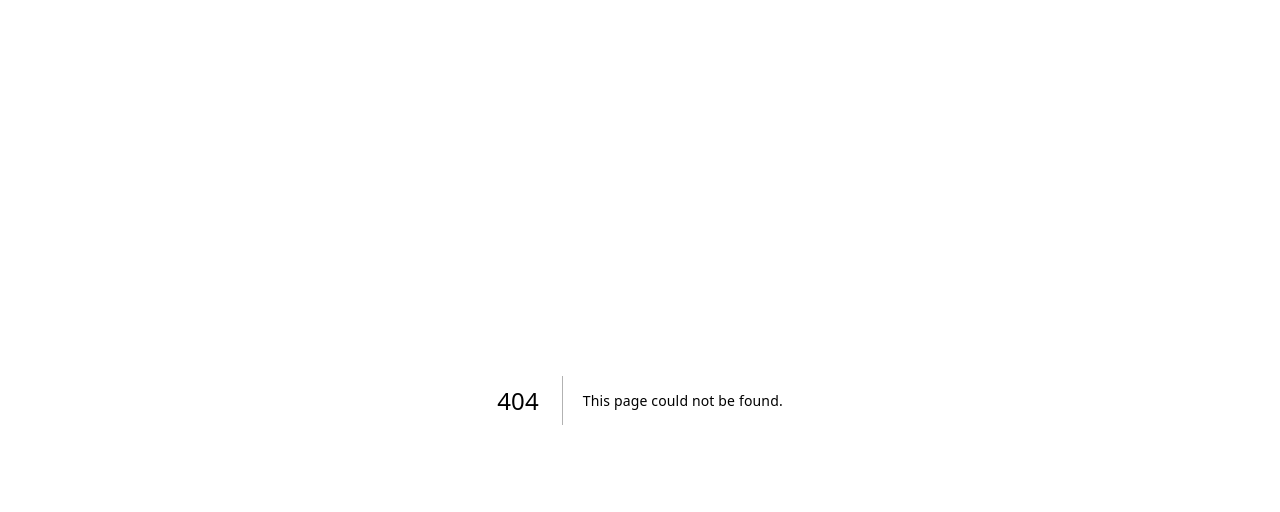
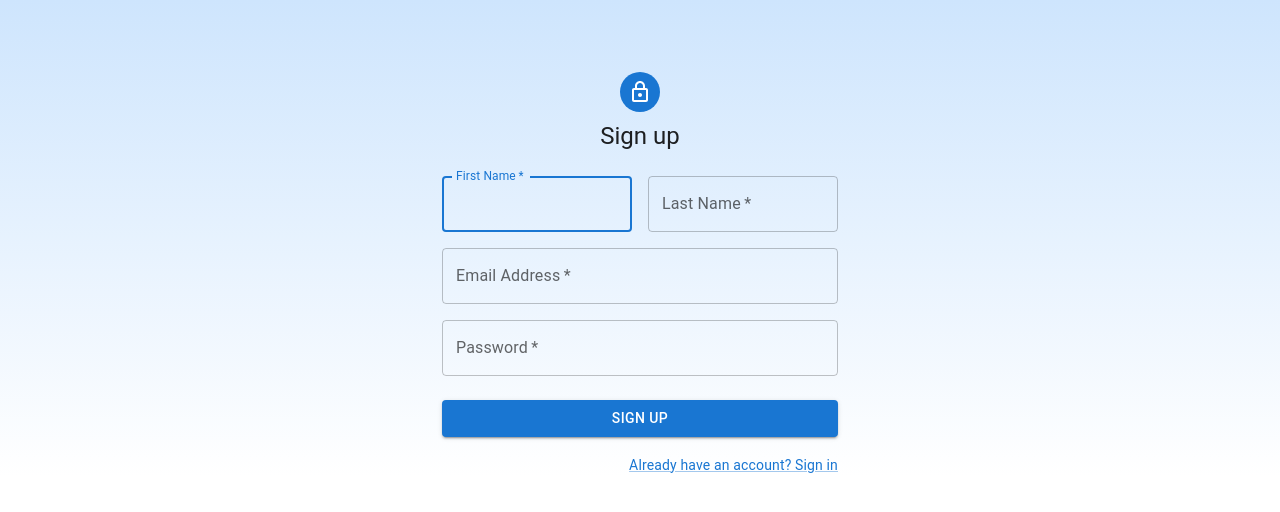
Before and after one commit to kungfangyu/online-course-project, a Next.js app: page /signup in a window 1280 px wide. Before the commit this address had no page. Shown: the top 512 px of the page. Built offline with nearby package versions, Linux system fonts and the light colour scheme.

Commit message:
feat: create signin / signup pages and add search bar

```diff
--- a/package.json
+++ b/package.json
@@ -15,6 +15,7 @@
     "@mui/joy": "^5.0.0-beta.36",
     "@mui/lab": "^5.0.0-alpha.170",
     "@mui/material": "^5.15.20",
+    "@mui/system": "^5.15.20",
     "gsap": "^3.12.5",
     "next": "14.2.4",
     "react": "^18",
--- a/src/app/frontendev/[frontCourseDetail]/[courseVideoId]/page.js
+++ b/src/app/frontendev/[frontCourseDetail]/[courseVideoId]/page.js
@@ -2,15 +2,21 @@
  * @Author: Fangyu Kung
  * @Date: 2024-06-27 18:07:30
  * @LastEditors: Do not edit
- * @LastEditTime: 2024-06-28 18:00:30
+ * @LastEditTime: 2024-07-01 16:37:50
  * @FilePath: /online-course-project/src/app/frontendev/[frontCourseDetail]/[courseVideoId]/page.js
  */
+"use client";
+
 import MainNav from "@/components/MainNav";
 import styles from "@/components/course.module.css";
+import { FRONTEND_PATH } from "@/helps/variables";
 import SkipNextIcon from "@mui/icons-material/SkipNext";
 import SkipPreviousIcon from "@mui/icons-material/SkipPrevious";
-import { Box, Container, Stack, Typography } from "@mui/material";
-import Fab from "@mui/material/Fab";
+import { Box, Button, Container, Stack, Typography } from "@mui/material";
+import Breadcrumbs from "@mui/material/Breadcrumbs";
+import Link from "@mui/material/Link";
+import { useParams } from "next/navigation";
+
 const CourseVideoPage = () => {
   const videoData = {
     title: "Introduction to HTML & CSS",
@@ -21,12 +27,29 @@ const CourseVideoPage = () => {
     youtubeUrl: "https://www.youtube.com/embed/6v2L2UGZJAM", // 示例 YouTube 影片 URL
   };
 
+  const router = useParams();
+  const courseDetailPath = `/${FRONTEND_PATH}/${router.frontCourseDetail}`;
+
   return (
     <>
       <MainNav />
+
       <Box className={styles.courseDetailBackground}>
         <Container className={styles.courseMainContainer}>
           <Stack spacing={2} sx={{ width: { xs: "100%" } }}>
+            <Breadcrumbs aria-label="breadcrumb">
+              <Link
+                underline="hover"
+                color="inherit"
+                href={`/${FRONTEND_PATH}`}
+              >
+                Course List
+              </Link>
+              <Link underline="hover" color="inherit" href={courseDetailPath}>
+                Course Details
+              </Link>
+              <Typography color="text.primary"> {videoData.title}</Typography>
+            </Breadcrumbs>
             <Typography variant="h1" className={styles.courseDetailPageTitle}>
               {videoData.title}
             </Typography>
@@ -45,7 +68,7 @@ const CourseVideoPage = () => {
               alignItems="center"
               display="flex"
             >
-              <Box mx={1}>Post Date: {videoData.published}</Box>
+              <Box>Post Date: {videoData.published}</Box>
               <Box mx={1}>Language: {videoData.language}</Box>
             </Typography>
             <Box mt={4}>
@@ -54,7 +77,6 @@ const CourseVideoPage = () => {
                 height="500"
                 src={videoData.youtubeUrl}
                 title={videoData.title}
-                frameBorder="0"
                 allow="accelerometer; autoplay; clipboard-write; encrypted-media; gyroscope; picture-in-picture"
                 allowFullScreen
               ></iframe>
@@ -62,14 +84,16 @@ const CourseVideoPage = () => {
           </Stack>
         </Container>
         <Container sx={{ display: "flex", justifyContent: "space-between" }}>
-          <Fab variant="extended" size="small" color="primary">
-            <SkipPreviousIcon sx={{ mr: 1 }} />
+          <Button
+            variant="text"
+            color="primary"
+            startIcon={<SkipPreviousIcon />}
+          >
             Previous Lecture
-          </Fab>
-          <Fab variant="extended" size="small" color="primary">
-            <SkipNextIcon sx={{ mr: 1 }} />
+          </Button>
+          <Button variant="text" color="primary" endIcon={<SkipNextIcon />}>
             Next Lecture
-          </Fab>
+          </Button>
         </Container>
       </Box>
     </>
--- a/src/app/frontendev/[frontCourseDetail]/page.js
+++ b/src/app/frontendev/[frontCourseDetail]/page.js
@@ -2,19 +2,20 @@
  * @Author: Fangyu Kung
  * @Date: 2024-06-26 19:50:04
  * @LastEditors: Do not edit
- * @LastEditTime: 2024-06-28 17:22:54
+ * @LastEditTime: 2024-07-01 16:34:47
  * @FilePath: /online-course-project/src/app/frontendev/[frontCourseDetail]/page.js
  */
 "use client";
 import CourseContent from "@/components/CourseContent";
 import MainNav from "@/components/MainNav";
 import styles from "@/components/course.module.css";
+import AddIcon from "@mui/icons-material/Add";
 import LanguageIcon from "@mui/icons-material/Language";
 import TipsAndUpdatesIcon from "@mui/icons-material/TipsAndUpdates";
 import TabContext from "@mui/lab/TabContext";
 import TabList from "@mui/lab/TabList";
 import TabPanel from "@mui/lab/TabPanel";
-import { Box, Container, Stack, Typography } from "@mui/material";
+import { Box, Button, Container, Stack, Typography } from "@mui/material";
 import Tab from "@mui/material/Tab";
 import { useState } from "react";
 
@@ -98,6 +99,7 @@ const FrontCourseDetailPage = ({ courses }) => {
                 >
                   <Tab label="Course Content" value="1" />
                   <Tab label="Lecturer Introduction" value="2" />
+                  <Tab label="Course Feedback" value="3" />
                 </TabList>
               </Box>
               <TabPanel value="1">
@@ -105,8 +107,19 @@ const FrontCourseDetailPage = ({ courses }) => {
                   courseVideos={singleCourse.videos}
                   courseId={singleCourse.courseId}
                 />
+
+                {/* <Comments /> */}
               </TabPanel>
               <TabPanel value="2">Lecturer Introduction</TabPanel>
+              <TabPanel value="3">
+                <Button
+                  variant="outlined"
+                  color="primary"
+                  startIcon={<AddIcon />}
+                >
+                  Post Your Feedback
+                </Button>
+              </TabPanel>
             </TabContext>
           </Box>
         </Container>
--- /dev/null
+++ b/src/app/signin/page.js
@@ -0,0 +1,98 @@
+/*
+ * @Author: Fangyu Kung
+ * @Date: 2024-07-01 17:10:52
+ * @LastEditors: Do not edit
+ * @LastEditTime: 2024-07-01 17:14:00
+ * @FilePath: /online-course-project/src/app/signin/page.js
+ */
+"use client";
+
+import LockOutlinedIcon from "@mui/icons-material/LockOutlined";
+import Avatar from "@mui/material/Avatar";
+import Box from "@mui/material/Box";
+import Button from "@mui/material/Button";
+import Container from "@mui/material/Container";
+import CssBaseline from "@mui/material/CssBaseline";
+import Grid from "@mui/material/Grid";
+import Link from "@mui/material/Link";
+import TextField from "@mui/material/TextField";
+import Typography from "@mui/material/Typography";
+
+export default function SignUp() {
+  const handleSubmit = (event) => {
+    event.preventDefault();
+    const data = new FormData(event.currentTarget);
+    console.log({
+      email: data.get("email"),
+      password: data.get("password"),
+    });
+  };
+
+  return (
+    <Box style={{ backgroundImage: "linear-gradient(180deg, #CEE5FD, #FFF)" }}>
+      <Container component="main" maxWidth="xs">
+        <CssBaseline />
+        <Box
+          sx={{
+            paddingTop: 8,
+            display: "flex",
+            flexDirection: "column",
+            alignItems: "center",
+          }}
+        >
+          <Avatar sx={{ m: 1, bgcolor: "primary.main" }}>
+            <LockOutlinedIcon />
+          </Avatar>
+          <Typography component="h1" variant="h5">
+            Sign In
+          </Typography>
+          <Box
+            component="form"
+            noValidate
+            onSubmit={handleSubmit}
+            sx={{ mt: 3 }}
+          >
+            <Grid container spacing={2}>
+              <Grid item xs={12}>
+                <TextField
+                  required
+                  fullWidth
+                  id="email"
+                  label="Email Address"
+                  name="email"
+                  autoComplete="email"
+                />
+              </Grid>
+              <Grid item xs={12}>
+                <TextField
+                  required
+                  fullWidth
+                  name="password"
+                  label="Password"
+                  type="password"
+                  id="password"
+                  autoComplete="new-password"
+                />
+              </Grid>
+            </Grid>
+            <Button
+              type="submit"
+              fullWidth
+              variant="contained"
+              sx={{ mt: 3, mb: 2 }}
+            >
+              Sign In
+            </Button>
+            <Grid container justifyContent="flex-end">
+              <Grid item>
+                <Link href="/signup" variant="body2">
+                  No account? Sign up
+                </Link>
+              </Grid>
+            </Grid>
+          </Box>
+        </Box>
+      </Container>
+    </Box>
+  );
+}
--- /dev/null
+++ b/src/app/signup/page.js
@@ -0,0 +1,112 @@
+"use client";
+
+import LockOutlinedIcon from "@mui/icons-material/LockOutlined";
+import Avatar from "@mui/material/Avatar";
+import Box from "@mui/material/Box";
+import Button from "@mui/material/Button";
+import Container from "@mui/material/Container";
+import CssBaseline from "@mui/material/CssBaseline";
+import Grid from "@mui/material/Grid";
+import Link from "@mui/material/Link";
+import TextField from "@mui/material/TextField";
+import Typography from "@mui/material/Typography";
+
+export default function SignUp() {
+  const handleSubmit = (event) => {
+    event.preventDefault();
+    const data = new FormData(event.currentTarget);
+    console.log({
+      email: data.get("email"),
+      password: data.get("password"),
+    });
+  };
+
+  return (
+    <Box style={{ backgroundImage: "linear-gradient(180deg, #CEE5FD, #FFF)" }}>
+      <Container component="main" maxWidth="xs">
+        <CssBaseline />
+        <Box
+          sx={{
+            paddingTop: 8,
+            display: "flex",
+            flexDirection: "column",
+            alignItems: "center",
+          }}
+        >
+          <Avatar sx={{ m: 1, bgcolor: "primary.main" }}>
+            <LockOutlinedIcon />
+          </Avatar>
+          <Typography component="h1" variant="h5">
+            Sign up
+          </Typography>
+          <Box
+            component="form"
+            noValidate
+            onSubmit={handleSubmit}
+            sx={{ mt: 3 }}
+          >
+            <Grid container spacing={2}>
+              <Grid item xs={12} sm={6}>
+                <TextField
+                  autoComplete="given-name"
+                  name="firstName"
+                  required
+                  fullWidth
+                  id="firstName"
+                  label="First Name"
+                  autoFocus
+                />
+              </Grid>
+              <Grid item xs={12} sm={6}>
+                <TextField
+                  required
+                  fullWidth
+                  id="lastName"
+                  label="Last Name"
+                  name="lastName"
+                  autoComplete="family-name"
+                />
+              </Grid>
+              <Grid item xs={12}>
+                <TextField
+                  required
+                  fullWidth
+                  id="email"
+                  label="Email Address"
+                  name="email"
+                  autoComplete="email"
+                />
+              </Grid>
+              <Grid item xs={12}>
+                <TextField
+                  required
+                  fullWidth
+                  name="password"
+                  label="Password"
+                  type="password"
+                  id="password"
+                  autoComplete="new-password"
+                />
+              </Grid>
+            </Grid>
+            <Button
+              type="submit"
+              fullWidth
+              variant="contained"
+              sx={{ mt: 3, mb: 2 }}
+            >
+              Sign Up
+            </Button>
+            <Grid container justifyContent="flex-end">
+              <Grid item>
+                <Link href="/signin" variant="body2">
+                  Already have an account? Sign in
+                </Link>
+              </Grid>
+            </Grid>
+          </Box>
+        </Box>
+      </Container>
+    </Box>
+  );
+}
--- /dev/null
+++ b/src/components/Comments.js
@@ -0,0 +1,21 @@
+/*
+ * @Author: Fangyu Kung
+ * @Date: 2024-07-01 16:25:43
+ * @LastEditors: Do not edit
+ * @LastEditTime: 2024-07-01 16:26:19
+ * @FilePath: /online-course-project/src/components/Comments.js
+ */
+const Comments = ({ comments }) => {
+  return (
+    <div>
+      {comments.map((comment, index) => (
+        <div key={index}>
+          <h4>{comment.name}</h4>
+          <p>{comment.body}</p>
+        </div>
+      ))}
+    </div>
+  );
+};
+
+export default Comments;
--- a/src/components/MainNav.js
+++ b/src/components/MainNav.js
@@ -1,11 +1,14 @@
 "use client";
 import MenuIcon from "@mui/icons-material/Menu";
+import SearchIcon from "@mui/icons-material/Search";
 import AppBar from "@mui/material/AppBar";
 import Box from "@mui/material/Box";
 import Button from "@mui/material/Button";
 import Container from "@mui/material/Container";
 import Divider from "@mui/material/Divider";
 import Drawer from "@mui/material/Drawer";
+import IconButton from "@mui/material/IconButton";
+import InputBase from "@mui/material/InputBase";
 import Menu from "@mui/material/Menu";
 import MenuItem from "@mui/material/MenuItem";
 import Toolbar from "@mui/material/Toolbar";
@@ -66,7 +69,6 @@ function MainNav({ mode, toggleColorMode }) {
                 flexGrow: 1,
                 display: "flex",
                 alignItems: "center",
-                ml: "-18px",
                 px: 0,
               }}
             >
@@ -127,13 +129,25 @@ function MainNav({ mode, toggleColorMode }) {
                 alignItems: "center",
               }}
             >
+              <MenuItem>
+                <InputBase
+                  sx={{ flex: 1 }}
+                  placeholder="Search"
+                  inputProps={{ "aria-label": "search" }}
+                />
+                <IconButton type="button" aria-label="search">
+                  <SearchIcon />
+                </IconButton>
+              </MenuItem>
+              <Button variant="text" size="small" component="a">
+                WATCH LIST
+              </Button>
               <Button
                 color="primary"
                 variant="text"
                 size="small"
                 component="a"
-                href="/material-ui/getting-started/templates/sign-up/"
-                target="_blank"
+                href="/signup"
               >
                 Sign up
               </Button>
@@ -176,6 +190,7 @@ function MainNav({ mode, toggleColorMode }) {
                     </MenuItem>
                   </Menu>
                   <Divider />
+                  <MenuItem>WATCH LIST</MenuItem>
                   <MenuItem>
                     <Button
                       color="primary"
--- /dev/null
+++ b/src/helps/variables.js
@@ -0,0 +1,11 @@
+/*
+ * @Author: Fangyu Kung
+ * @Date: 2024-06-29 18:32:48
+ * @LastEditors: Do not edit
+ * @LastEditTime: 2024-07-01 16:25:01
+ * @FilePath: /online-course-project/src/helps/variables.js
+ */
+export const FRONTEND_PATH = "/frontendev";
+export const BACKEND_PATH = "/backenddev";
+export const DEVOPS_PATH = "/devops";
+export const TESTING_PATH = "/testingdev";
```
Also changed, not shown: 1 other file (tests, documents, lock files or other folders).
